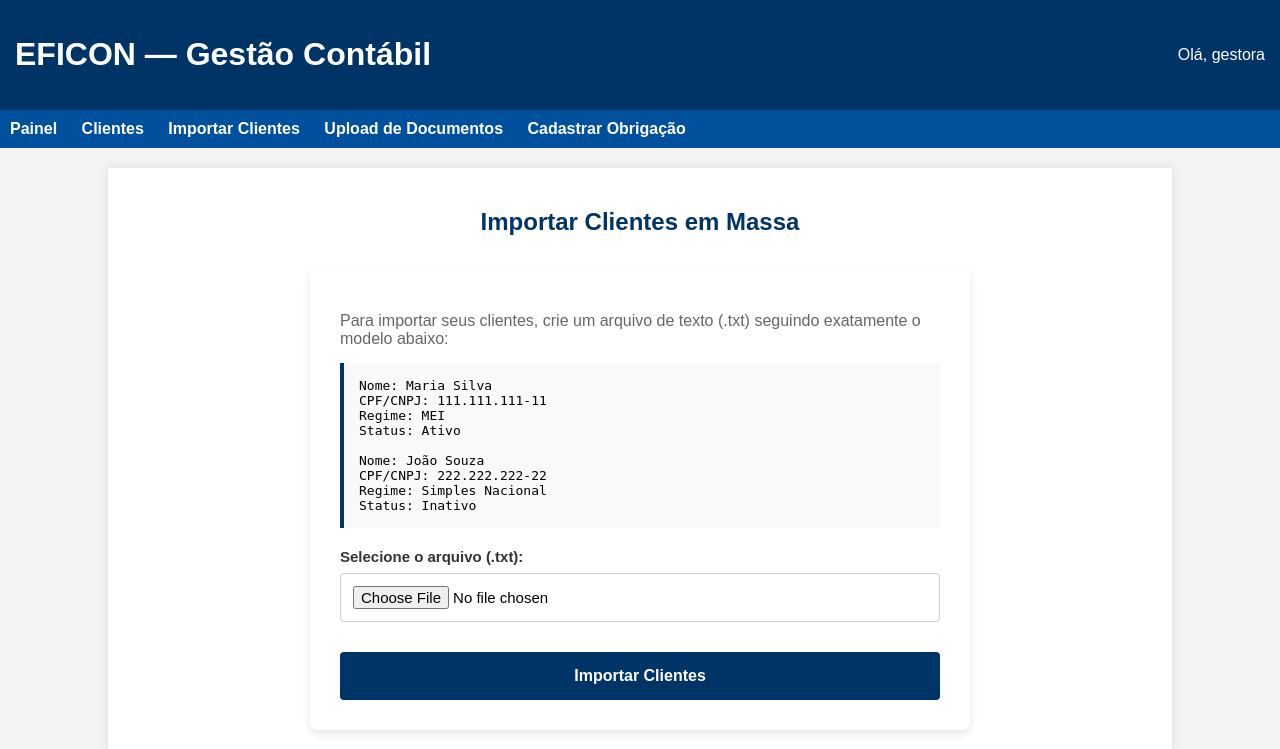
After one commit to Jessica-Storgatto/eficon-mvp-contabil, a Flask app: page /clientes/importar in a window 1280 px wide. The commit adds this page. Shown: the top 749 px of the page. Run offline with Flask 3, Linux system fonts and the light colour scheme.

Commit message:
feat: implementa importacao inteligente de clientes via txt e exclusao segura em cascata

```diff
--- a/routes.py
+++ b/routes.py
@@ -1,5 +1,6 @@
+import re
 from flask import Blueprint, render_template, request, redirect, url_for, flash
-from models import ObrigacaoAcessoria, Cliente
+from models import db, ObrigacaoAcessoria, Cliente
 from regras import classificar_obrigacao
 
 bp = Blueprint("main", __name__)
@@ -45,6 +46,71 @@ def listar_clientes():
     clientes = Cliente.query.all()
     return render_template("clientes.html", clientes=clientes)
 
+@bp.route("/clientes/importar", methods=["GET", "POST"])
+def importar_clientes():
+    if request.method == "POST":
+        arquivo = request.files.get("arquivo_txt")
+
+        if not arquivo or not arquivo.filename.endswith('.txt'):
+            flash("Por favor, envie um arquivo de texto (.txt) válido.", "erro")
+            return redirect(url_for("main.importar_clientes"))
+
+        # Lê o conteúdo do arquivo e separa em linhas
+        conteudo = arquivo.read().decode("utf-8")
+        linhas = conteudo.splitlines()
+
+        # Variáveis para montar o cliente temporário
+        nome_atual = None
+        cpf_atual = None
+        regime_atual = None
+        status_atual = None
+
+        adicionados = 0
+        atualizados = 0
+
+        for linha in linhas:
+            linha = linha.strip() # Remove espaços em branco e o famoso \r do Windows
+
+            if linha.startswith("Nome:"):
+                nome_atual = linha.replace("Nome:", "").strip()
+            elif linha.startswith("CPF/CNPJ:"):
+                cpf_atual = linha.replace("CPF/CNPJ:", "").strip()
+            elif linha.startswith("Regime:"):
+                regime_atual = linha.replace("Regime:", "").strip()
+            elif linha.startswith("Status:"):
+                # Pega o texto do status e limpa
+                status_texto = linha.replace("Status:", "").strip().lower()
+                status_atual = True if status_texto == "ativo" else False
+
+                # Quando chegamos no Status, o bloco do cliente está completo!
+                # Agora sim salvamos no banco.
+                if nome_atual and cpf_atual and regime_atual:
+                    cliente_existente = Cliente.query.filter_by(cpf_cnpj=cpf_atual).first()
+
+                    if not cliente_existente:
+                        novo_cliente = Cliente(
+                            nome=nome_atual,
+                            cpf_cnpj=cpf_atual,
+                            regime_tributario=regime_atual,
+                            ativo=status_atual
+                        )
+                        db.session.add(novo_cliente)
+                        adicionados += 1
+                    else:
+                        cliente_existente.nome = nome_atual
+                        cliente_existente.regime_tributario = regime_atual
+                        cliente_existente.ativo = status_atual
+                        atualizados += 1
+
+                    # Limpa as variáveis para o próximo cliente da lista
+                    nome_atual, cpf_atual, regime_atual, status_atual = None, None, None, None
+
+        db.session.commit()
+        flash(f"Importação concluída! {adicionados} novos adicionados, {atualizados} atualizados.", "sucesso")
+        return redirect(url_for("main.listar_clientes"))
+
+    return render_template("importar_clientes.html")
+
 @bp.route("/obrigacoes/nova")
 def nova_obrigacao():
     clientes = Cliente.query.filter_by(ativo=True).all()
@@ -55,7 +121,6 @@ def upload_documento():
     clientes = Cliente.query.filter_by(ativo=True).all()
     return render_template("upload_documento.html", clientes=clientes)
 
-# ROTA DE LOGIN ADICIONADA AQUI
 @bp.route("/login", methods=["GET", "POST"])
 def login():
     if request.method == "POST":
@@ -69,3 +134,18 @@ def login():
             flash("Usuário ou senha inválidos. Verifique os dados e tente novamente.", "erro")
 
     return render_template("login.html")
+
+@bp.route("/clientes/excluir/<int:id>", methods=["POST"])
+def excluir_cliente(id):
+    cliente = Cliente.query.get_or_404(id)
+
+    # 1. Apaga todas as obrigações e documentos vinculados a este cliente
+    ObrigacaoAcessoria.query.filter_by(cliente_id=cliente.id).delete()
+    # Documento.query.filter_by(cliente_id=cliente.id).delete() # Descomente se a tabela Documento estiver sendo usada
+
+    # 2. Apaga o cliente
+    db.session.delete(cliente)
+    db.session.commit()
+
+    flash(f"Cliente '{cliente.nome}' e seus registros vinculados foram excluídos com sucesso.", "sucesso")
+    return redirect(url_for("main.listar_clientes"))
--- a/templates/base.html
+++ b/templates/base.html
@@ -24,6 +24,7 @@
     <nav>
         <a href="/painel">Painel</a>
         <a href="/clientes">Clientes</a>
+        <a href="/clientes/importar">Importar Clientes</a> <!-- Link adicionado aqui -->
         <a href="/documentos/upload">Upload de Documentos</a>
         <a href="/obrigacoes/nova">Cadastrar Obrigação</a>
     </nav>
--- /dev/null
+++ b/templates/importar_clientes.html
@@ -0,0 +1,47 @@
+{% extends "base.html" %}
+{% block conteudo %}
+<style>
+    .form-group { margin-bottom: 20px; text-align: left; }
+    .form-group label { display: block; margin-bottom: 8px; font-weight: bold; color: #333; font-size: 15px; }
+    .form-control { width: 100%; padding: 12px; border: 1px solid #ccc; border-radius: 4px; box-sizing: border-box; font-size: 15px; background-color: #fff; }
+    .btn-importar { width: 100%; padding: 15px; background-color: #003366; color: white; border: none; border-radius: 4px; font-size: 16px; font-weight: bold; cursor: pointer; margin-top: 10px; }
+    .btn-importar:hover { background-color: #002244; }
+    .exemplo-box { background-color: #f9f9f9; border-left: 4px solid #003366; padding: 15px; margin-bottom: 20px; font-family: monospace; font-size: 13px; white-space: pre-wrap; }
+</style>
+
+<h2 style="text-align: center; color: #003366; margin-bottom: 30px;">Importar Clientes em Massa</h2>
+
+<div style="background: white; padding: 30px; max-width: 600px; margin: 0 auto; border-radius: 8px; box-shadow: 0 4px 8px rgba(0,0,0,0.1);">
+
+    <!-- Exibe mensagens de erro/sucesso -->
+    {% with messages = get_flashed_messages(with_categories=true) %}
+        {% if messages %}
+            {% for category, message in messages %}
+                <div style="padding: 15px; margin-bottom: 20px; border-radius: 4px; font-weight: bold; {% if category == 'erro' %}background-color: #f8d7da; color: #721c24; border: 1px solid #f5c6cb;{% else %}background-color: #d4edda; color: #155724; border: 1px solid #c3e6cb;{% endif %}">
+                    {{ message }}
+                </div>
+            {% endfor %}
+        {% endif %}
+    {% endwith %}
+
+    <p style="color: #666; margin-bottom: 15px;">Para importar seus clientes, crie um arquivo de texto (.txt) seguindo exatamente o modelo abaixo:</p>
+
+    <div class="exemplo-box">Nome: Maria Silva
+CPF/CNPJ: 111.111.111-11
+Regime: MEI
+Status: Ativo
+
+Nome: João Souza
+CPF/CNPJ: 222.222.222-22
+Regime: Simples Nacional
+Status: Inativo</div>
+
+    <form method="POST" enctype="multipart/form-data">
+        <div class="form-group">
+            <label>Selecione o arquivo (.txt):</label>
+            <input type="file" name="arquivo_txt" class="form-control" accept=".txt" required>
+        </div>
+        <button type="submit" class="btn-importar">Importar Clientes</button>
+    </form>
+</div>
+{% endblock %}
--- a/templates/painel.html
+++ b/templates/painel.html
@@ -62,7 +62,7 @@
     </tbody>
 </table>
 
-<!-- SCRIPT MÁGICO DE INTERATIVIDADE -->
+<!-- SCRIPT DE INTERATIVIDADE -->
 <script>
 document.addEventListener("DOMContentLoaded", function() {
     const checkboxes = document.querySelectorAll('.check-concluir');
```
Also changed, not shown: templates/clientes.html (+31 -3 lines).
